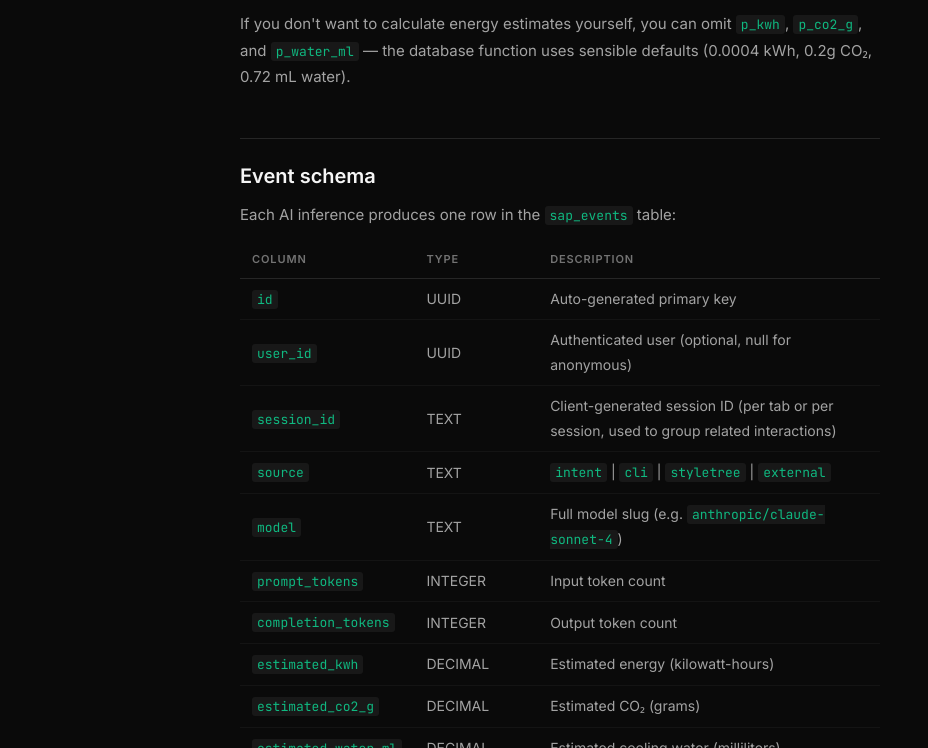
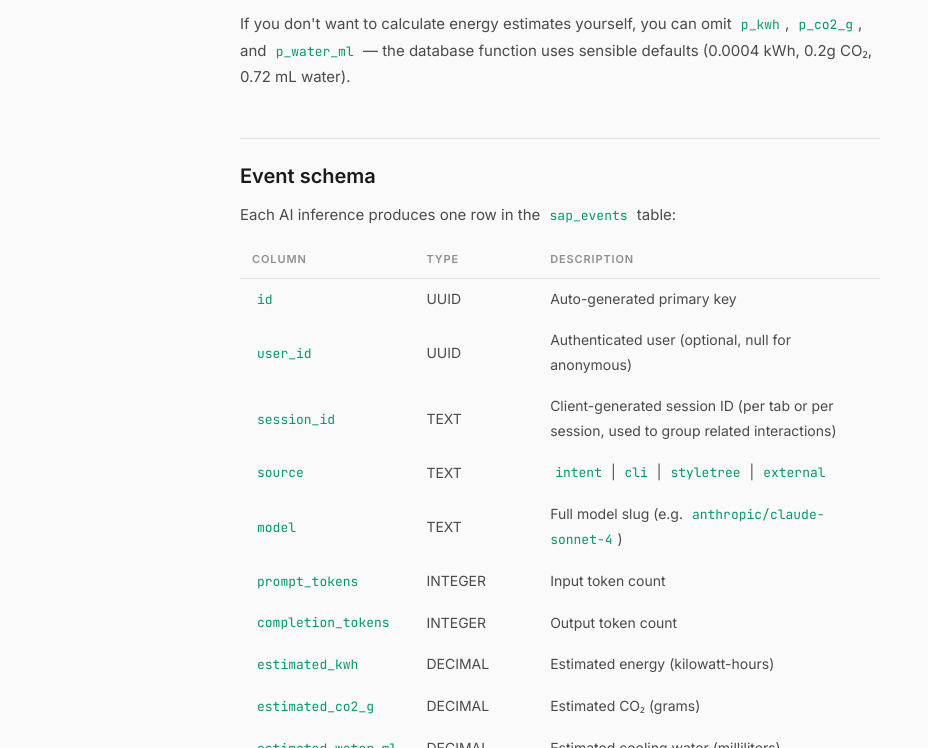
Before and after one commit to cleverIdeaz/SustainableAiProtocol, a website: page index.html in a window 1280 px wide. Shown: the part 2052-2800 px from the top of the page, without its empty margins (0-928 px from the left). Drawn offline with Linux system fonts and the light colour scheme.

Commit message:
making it better

```diff
--- a/index.html
+++ b/index.html
@@ -27,6 +27,41 @@
             --blue: #60a5fa;
             --yellow: #fbbf24;
             --sidebar-w: 200px;
+            --h-color: #f5f5f5;
+            --h-secondary-color: #e5e5e5;
+            --code-text: #d1d5db;
+        }
+
+        @media (prefers-color-scheme: light) {
+            :root {
+                --bg: #fafafa;
+                --bg-sidebar: #f5f5f5;
+                --bg-code: #f9f9f9;
+                --bg-note: #f0f0f0;
+                --text: #2a2a2a;
+                --text-secondary: #4a4a4a;
+                --text-dim: #909090;
+                --border: #e0e0e0;
+                --accent: #059669;
+                --accent-dim: rgba(5,150,105,0.1);
+                --blue: #2563eb;
+                --yellow: #d97706;
+                --h-color: #1a1a1a;
+                --h-secondary-color: #333333;
+                --code-text: #374151;
+            }
+
+            code:not(pre code) {
+                background: rgba(0,0,0,0.06);
+            }
+
+            .sidebar a:hover {
+                background: rgba(0,0,0,0.04);
+            }
+
+            td {
+                border-bottom: 1px solid rgba(0,0,0,0.04);
+            }
         }
 
         body {
@@ -108,7 +143,7 @@
             letter-spacing: -0.5px;
             line-height: 1.2;
             margin-bottom: 12px;
-            color: #f5f5f5;
+            color: var(--h-color);
         }
 
         h2 {
@@ -117,14 +152,14 @@
             margin: 48px 0 8px;
             padding-top: 20px;
             border-top: 1px solid var(--border);
-            color: #f5f5f5;
+            color: var(--h-color);
         }
 
         h3 {
             font-size: 16px;
             font-weight: 600;
             margin: 28px 0 6px;
-            color: #e5e5e5;
+            color: var(--h-secondary-color);
         }
 
         p { margin: 0 0 14px; color: var(--text-secondary); }
@@ -160,7 +195,7 @@
             line-height: 1.6;
         }
 
-        pre code { color: #d1d5db; }
+        pre code { color: var(--code-text); }
         .c { color: #6b7280; }
         .k { color: #60a5fa; }
         .s { color: #34d399; }
```
